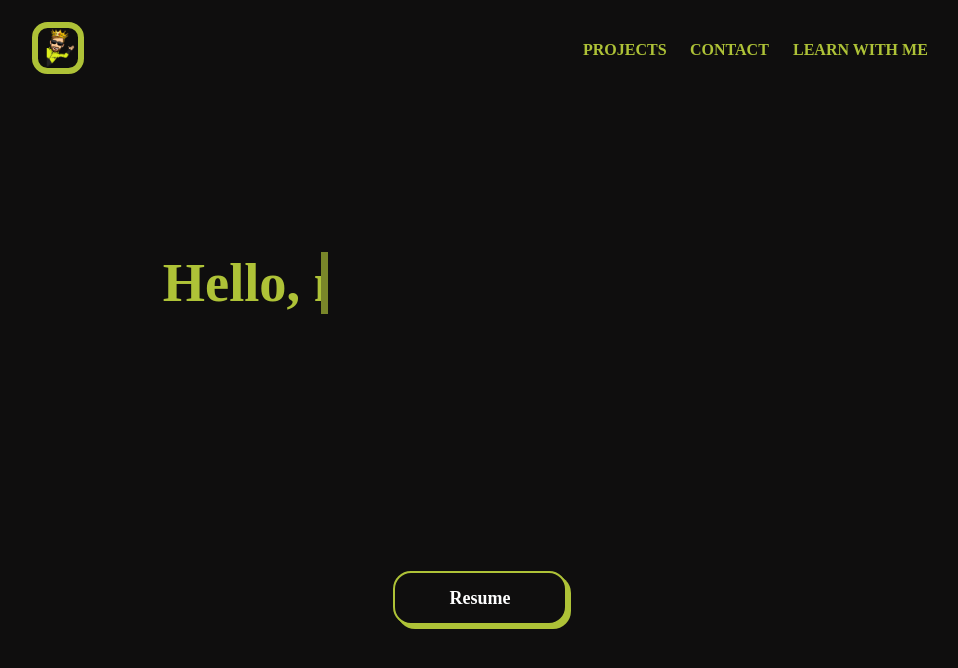
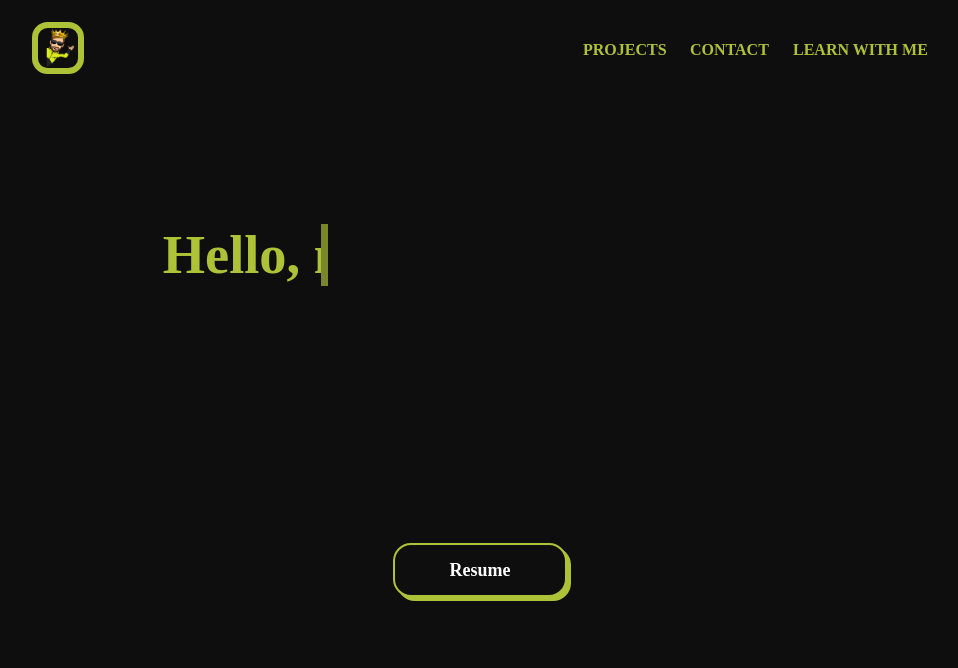
Before and after one commit to ouadjih/portfolio23, a React (Create React App) app: page /Succes in a window 1280 px wide. Shown: the top 668 px of the page, without its empty margins (160-1118 px from the left). Built offline with nearby package versions, Linux system fonts and the light colour scheme; a small style sheet from the web is missing.

Commit message:
fixed hero height

```diff
--- a/src/components/Hero.css
+++ b/src/components/Hero.css
@@ -6,7 +6,7 @@
   flex-direction: column;
   align-items: center;
   justify-content: center;
-  height: 80vh;
+  height: 73vh;
 }
 h1 {
     font-size: clamp(1rem, 3vw + 1rem, 4rem);
```
Also changed, not shown: src/pages/Home.css (deleted).
